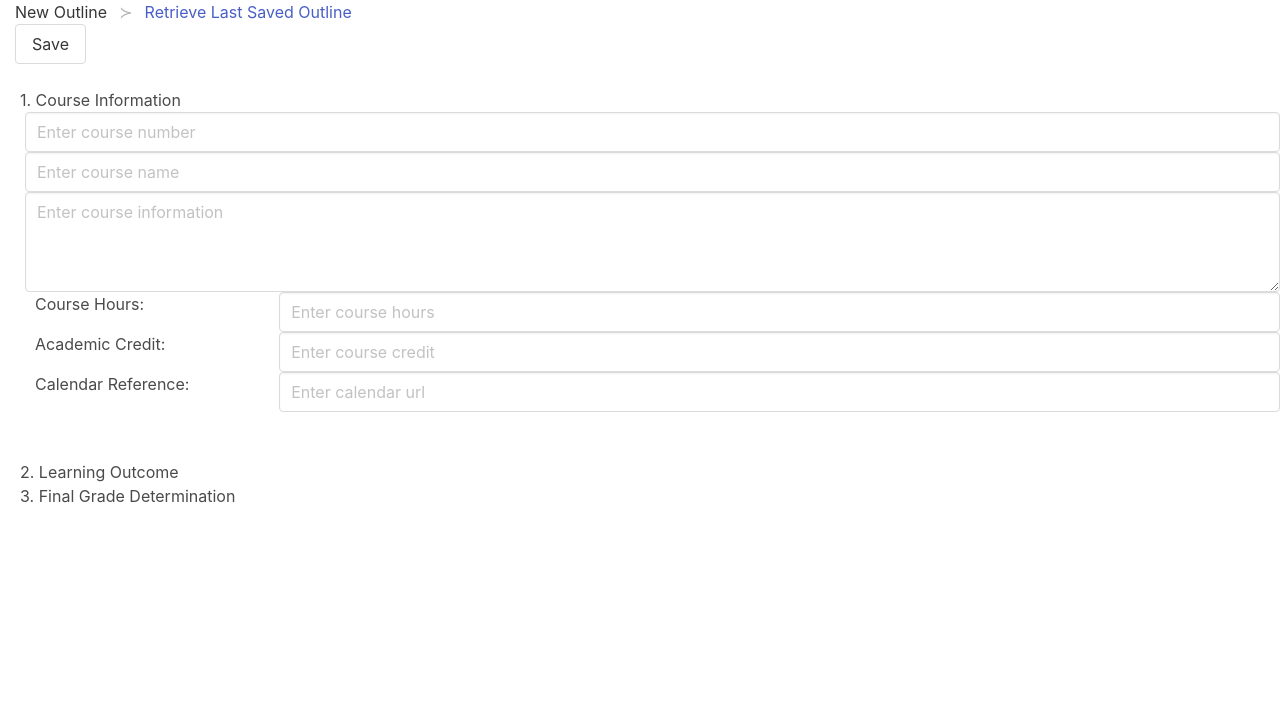
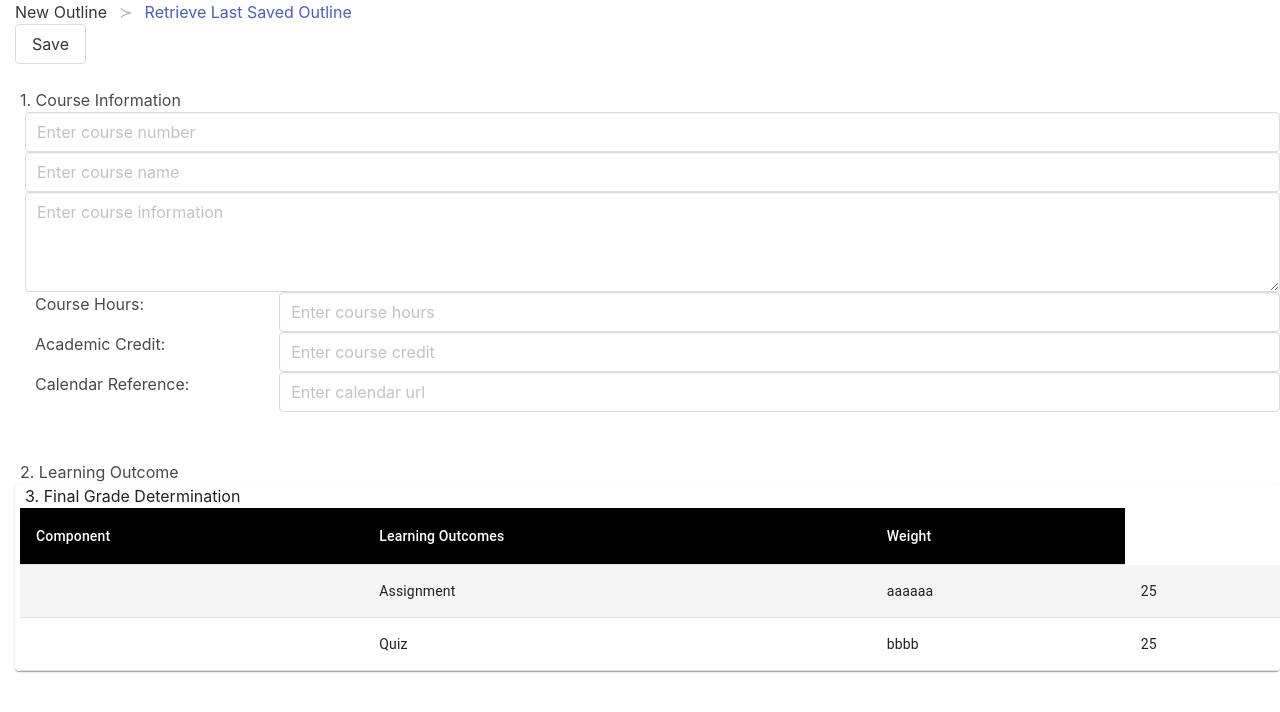
Before and after one commit to Karenzhang7717/ENSF607_Web_Project, a React (Create React App) app in the folder course-outline/: page / in a window 1280 px wide. Shown: the top 712 px of the page. Built offline with nearby package versions, Linux system fonts and the light colour scheme.

Commit message:
updated grade

```diff
--- a/course-outline/src/components/Grade.js
+++ b/course-outline/src/components/Grade.js
@@ -1,9 +1,83 @@
-function Grade() {
+
+
+import React from 'react';
+import { withStyles, makeStyles } from '@material-ui/core/styles';
+import Table from '@material-ui/core/Table';
+import TableBody from '@material-ui/core/TableBody';
+import TableCell from '@material-ui/core/TableCell';
+import TableContainer from '@material-ui/core/TableContainer';
+import TableHead from '@material-ui/core/TableHead';
+import TableRow from '@material-ui/core/TableRow';
+import Paper from '@material-ui/core/Paper';
+
+const StyledTableCell = withStyles((theme) => ({
+  head: {
+    backgroundColor: theme.palette.common.black,
+    color: theme.palette.common.white,
+  },
+  body: {
+    fontSize: 14,
+  },
+}))(TableCell);
+
+const StyledTableRow = withStyles((theme) => ({
+  root: {
+    '&:nth-of-type(odd)': {
+      backgroundColor: theme.palette.action.hover,
+    },
+  },
+}))(TableRow);
+
+function createData(component, outcomes, weight) {
+  return { component, outcomes, weight };
+}
+
+const rows = [
+  createData('Assignment', 'aaaaaa', 25),
+  createData('Quiz','bbbb', 25),
+
+];
+
+const useStyles = makeStyles({
+  table: {
+    minWidth: 700,
+  },
+});
+
+export default function CustomizedTables() {
+  const classes = useStyles();
+
   return (
-    <div>
-        <h1>3. Final Grade Determination</h1>
-    </div>
+    <TableContainer component={Paper}>
+      <div>
+            <h1>3. Final Grade Determination</h1>
+                </div>
+      <Table className={classes.table} aria-label="customized table">
+        <TableHead>
+          <TableRow>
+
+            <StyledTableCell>Component</StyledTableCell>
+            <StyledTableCell align="right">Learning Outcomes</StyledTableCell>
+            <StyledTableCell align="right">Weight</StyledTableCell>
+
+
+          </TableRow>
+        </TableHead>
+        <TableBody>
+          {rows.map((row) => (
+            <StyledTableRow key={row.name}>
+              <StyledTableCell component="th" scope="row">
+                {row.name}
+              </StyledTableCell>
+              <StyledTableCell>{row.component}</StyledTableCell>
+              <StyledTableCell align="right">{row.outcomes}</StyledTableCell>
+              <StyledTableCell align="right">{row.weight}</StyledTableCell>
+
+
+            </StyledTableRow>
+          ))}
+        </TableBody>
+      </Table>
+    </TableContainer>
   );
 }
-
-export default Grade;
```
